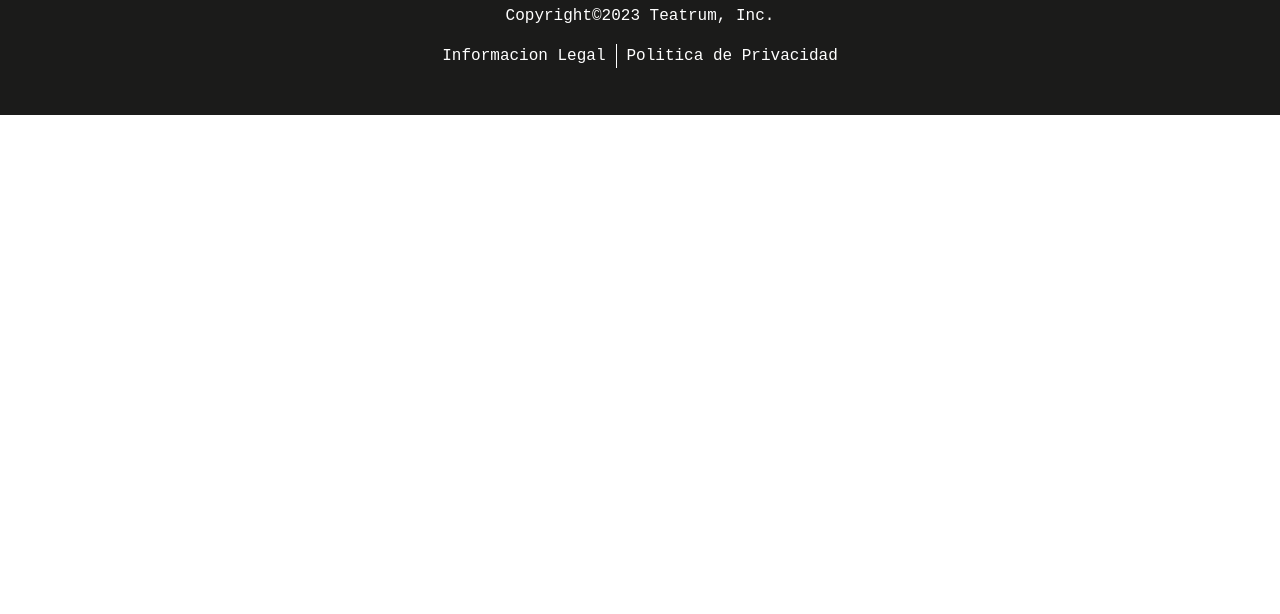
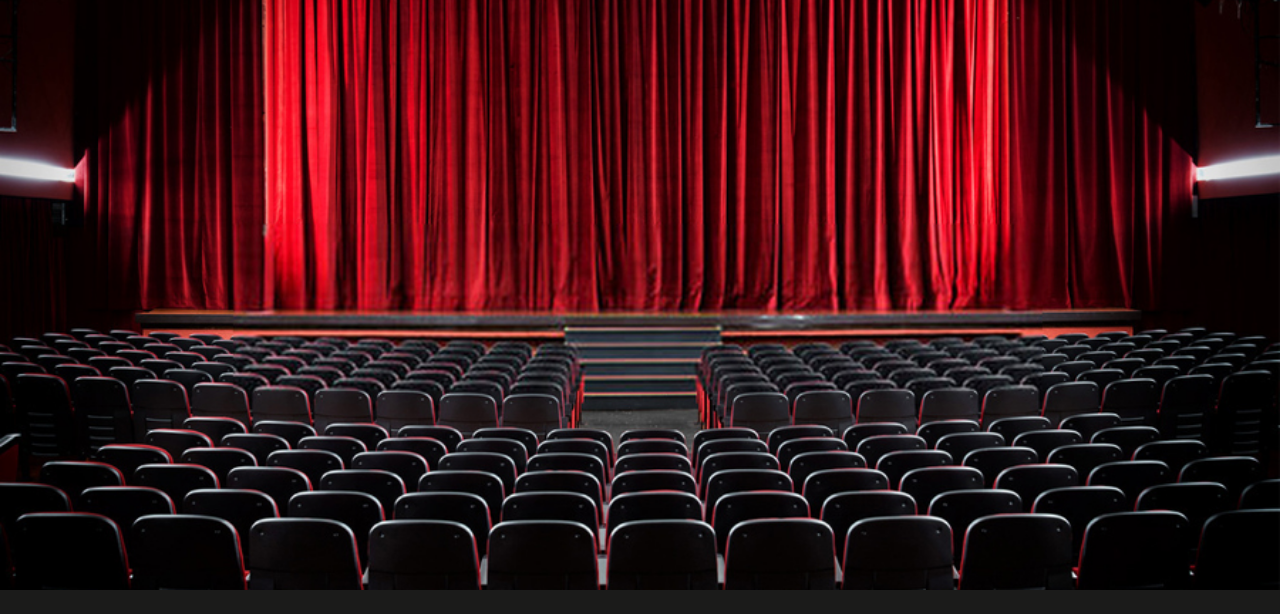
Before and after one commit to nikyuher/TeatroDigital, a plain HTML site: page paginas/contactanos.html in a window 1280 px wide. Shown: the part 265-879 px from the top of the page. Before the commit the page ends 800 px from the top, so only its background shows below. Drawn offline with nearby package versions, Linux system fonts and the light colour scheme; a web font is replaced by a local one.

Commit message:
añadiendo archivos

```diff
--- a/paginas/contactanos.html
+++ b/paginas/contactanos.html
@@ -31,7 +31,16 @@
         </div>
     </header>
     <main>
-        Contactanos
+        <div class="letraTextoGeneral">
+            <div class="contTituloContact">
+                <div class="tituloContact">
+                    <h1>Contactanos</h1>
+                </div>
+                <div class="imgContact">
+                    <img src="../imagenes/sala-de-teatro-referencial.jpg" alt="">
+                </div>
+            </div>
+        </div>
     </main>
     <footer>
         <div class="contFooter">
```
